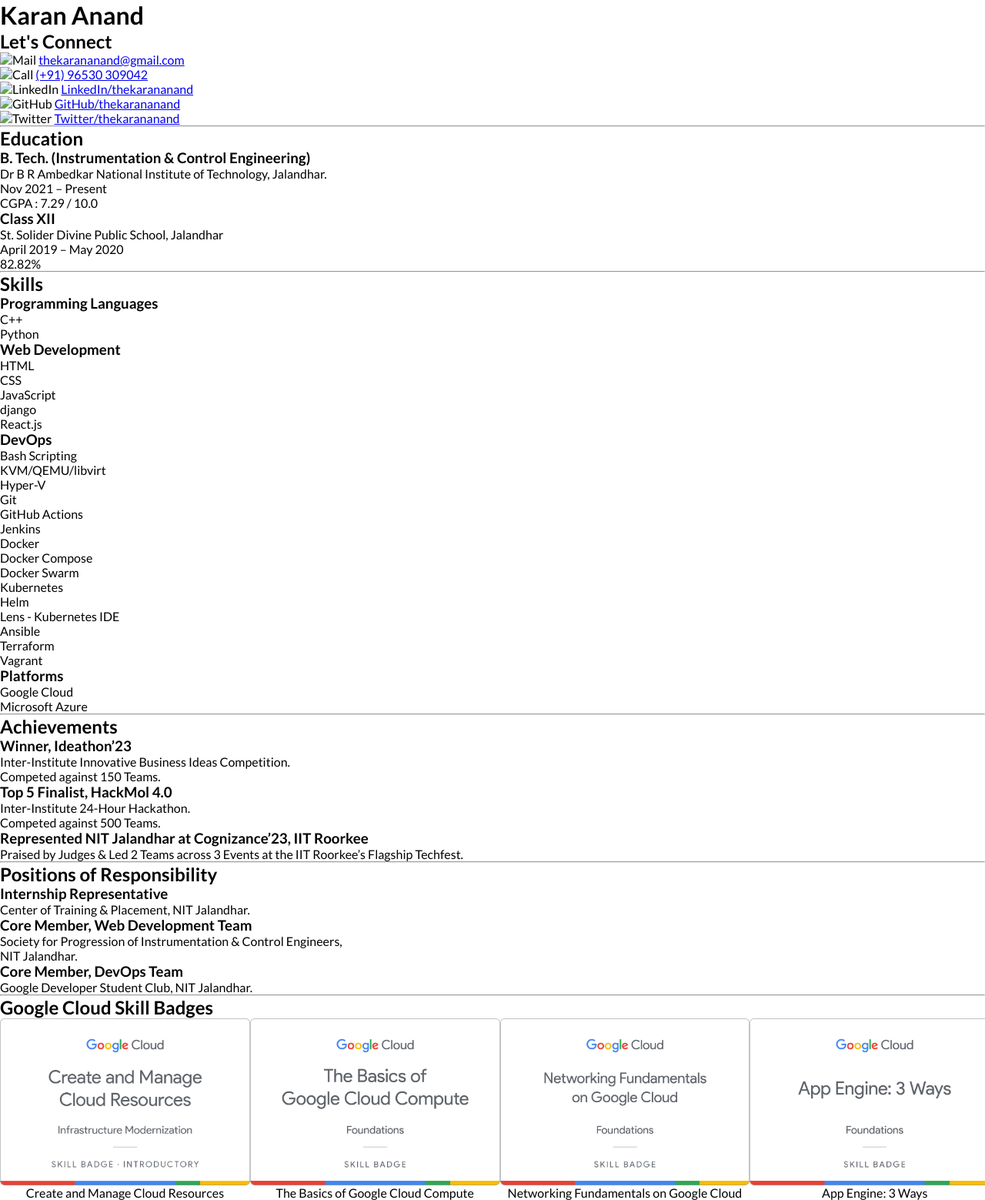
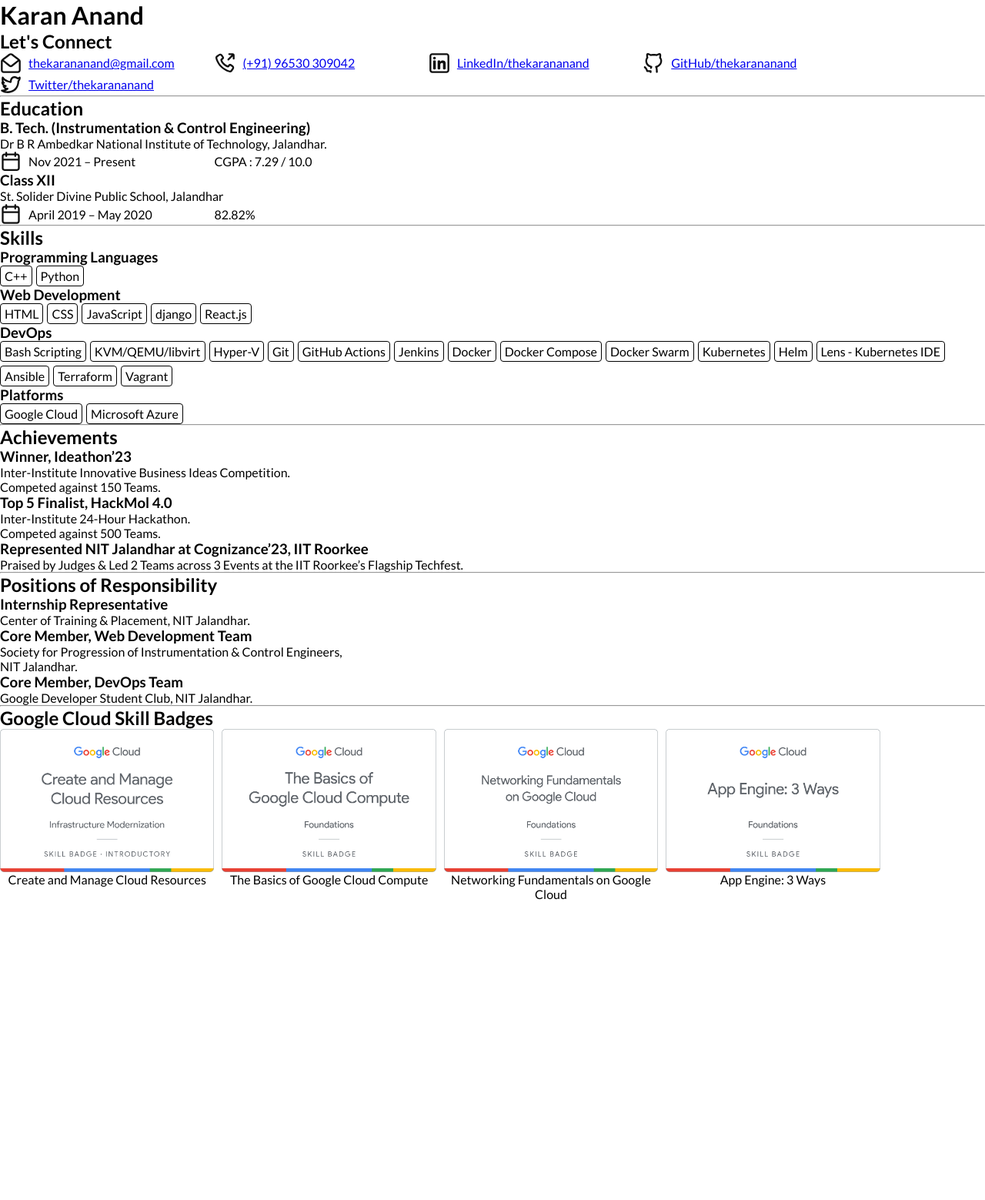
Before and after one commit to thekarananand/thekarananand.github.io, a plain HTML site: page index.html in a window 1280 px wide. Shown: the whole page at 77% size. After the commit the page ends 1171 px from the top, so only its background shows below. Drawn offline with Linux system fonts and the light colour scheme.

Commit message:
Added Assets + Basic Structure

```diff
--- a/index.html
+++ b/index.html
@@ -21,7 +21,7 @@
         <ul>
             <li>
                 <img
-                    src=""
+                    src="Assets/icons/mail-open-svgrepo-com.svg"
                     alt="Mail">
                 <a target="_blank"
                     href="mailto:thekarananand@gmail.com">
@@ -30,7 +30,7 @@
             </li>
             <li>
                 <img
-                    src=""
+                    src="Assets/icons/call-out-svgrepo-com.svg"
                     alt="Call">
                 <a target="_blank"
                     href="tel:+919653030942">
@@ -39,7 +39,7 @@
             </li>
             <li>
                 <img
-                    src=""
+                    src="Assets/icons/linkedin-svgrepo-com.svg"
                     alt="LinkedIn">
                 <a target="_blank"
                     href="https://linkedin.com/in/thekarananand">
@@ -48,7 +48,7 @@
             </li>
             <li>
                 <img
-                    src=""
+                    src="Assets/icons/github-svgrepo-com.svg"
                     alt="GitHub">
                 <a target="_blank"
                     href="https://github.com/thekarananand">
@@ -57,7 +57,7 @@
             </li>
             <li>
                 <img
-                    src=""
+                    src="Assets/icons/twitter-svgrepo-com.svg"
                     alt="Twitter">
                 <a target="_blank"
                     href="https://twitter.com/thekarananand">
@@ -71,23 +71,41 @@
 
     <section class="Education">
         <h2>Education</h2>
-        <a target="_blank"rticle>
+        <article>
+        <a target="_blank">
             <h3>B. Tech. (Instrumentation & Control Engineering)</h3>
             <p>Dr B R Ambedkar National Institute of Technology, Jalandhar.</p>
-            <div>Nov 2021 – Present</div>
+            <div class="spann">
+            <div>
+                <img
+                src="Assets/icons/calendar-svgrepo-com.svg"
+                alt="GitHub">
+                <span>Nov 2021 – Present</span>
+            </div>
             <div>CGPA : 7.29 / 10.0</div>
+            </div>
+
         </article>
-        <a target="_blank"rticle>
+        <article>
+            <a target="_blank">
             <h3>Class XII</h3>
             <p>St. Solider Divine Public School, Jalandhar</p>
-            <div>April 2019 – May 2020</div>
+            <div class="spann">
+            <div>
+                <img
+                src="Assets/icons/calendar-svgrepo-com.svg"
+                alt="GitHub">
+                <span>April 2019 – May 2020</span>
+            </div>
             <div>82.82%</div>
+            </div>
+
         </article>
     </section>
 
     <hr>
 
-    <section class="Skill">
+    <section class="Skills">
         <h2>Skills</h2>
 
         <h3>Programming Languages</h3>
@@ -177,25 +195,25 @@
         <ul>
             <li>
                 <img
-                    src="google_cloud_skill_badges/Create and Manage Cloud Resources.png"
+                    src="Assets/google_cloud_skill_badges/Create and Manage Cloud Resources.png"
                     alt="">
                 <p>Create and Manage Cloud Resources</p>
             </li>
             <li>
                 <img
-                    src="google_cloud_skill_badges/The Basics of Google Cloud Compute.png"
+                    src="Assets/google_cloud_skill_badges/The Basics of Google Cloud Compute.png"
                     alt="">
                 <p>The Basics of Google Cloud Compute</p>
             </li>
             <li>
                 <img
-                    src="google_cloud_skill_badges/Networking Fundamentals on Google Cloud.png"
+                    src="Assets/google_cloud_skill_badges/Networking Fundamentals on Google Cloud.png"
                     alt="">
                 <p>Networking Fundamentals on Google Cloud</p>
             </li>
             <li>
                 <img
-                    src="google_cloud_skill_badges/App Engine: 3 Ways.png"
+                    src="Assets/google_cloud_skill_badges/App Engine: 3 Ways.png"
                     alt="">
                 <p>App Engine: 3 Ways</p>
             </li>
--- a/style.css
+++ b/style.css
@@ -2,12 +2,56 @@
     font-family: 'Lato', sans-serif;
     margin: 0;
     padding: 0;
+
+}
+
+ul {
+    list-style-type: none;
+    padding: 0;
+}
+
+.Links ul {
+    display: flex;
+    flex-wrap: wrap;
+    margin: 0;
+}
+
+.Links img,
+.Education img {
+    width: 3ch;
+    margin-right: 1ch;
+}
+
+.Links li{
+    min-width: 30ch;
+    display: flex;
+    align-items: center;
+}
+
+.Education div {
+    width: 60ch;
+    display: flex;
+    align-items: center;
+}
+
+
+.Skills ul {
+    display: flex;
+    flex-wrap: wrap;
+    gap: 5px;
+}
+
+.Skills li {
+    border: 1px solid black;
+    border-radius: 4px;
+    padding: 3px 5px;
 }
 
 .Google_Cloud_Skill_Badge ul {
     display: flex;
     flex-wrap: nowrap;
     overflow:auto;
+    gap: 10px;
     width: 100%;
 }
 
@@ -15,11 +59,12 @@
 .Google_Cloud_Skill_Badge li{
     display: flex;
     flex-direction: column;
-    width: 35ch;
+    width: 30ch;
     align-items: center;
+    text-align: center;
 }
 
 
 .Google_Cloud_Skill_Badge li img {
-    width: 35ch;
+    width: 30ch;
 }
```
Also changed, not shown: Assets/google_cloud_skill_badges/App Engine: 3 Ways.png (renamed from google_cloud_skill_badges/App Engine: 3 Ways.png), Assets/google_cloud_skill_badges/Create and Manage Cloud Resources.png (renamed from google_cloud_skill_badges/Create and Manage Cloud Resources.png), Assets/google_cloud_skill_badges/Networking Fundamentals on Google Cloud.png (renamed from google_cloud_skill_badges/Networking Fundamentals on Google Cloud.png), Assets/google_cloud_skill_badges/The Basics of Google Cloud Compute.png (renamed from google_cloud_skill_badges/The Basics of Google Cloud Compute.png), Assets/icons/calendar-svgrepo-com.svg (added), Assets/icons/call-out-svgrepo-com.svg (added), Assets/icons/github-svgrepo-com.svg (added), Assets/icons/linkedin-svgrepo-com.svg (added), Assets/icons/mail-open-svgrepo-com.svg (added), Assets/icons/twitter-svgrepo-com.svg (added).
